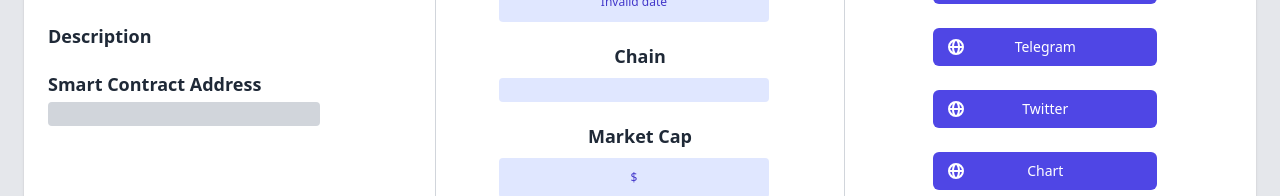
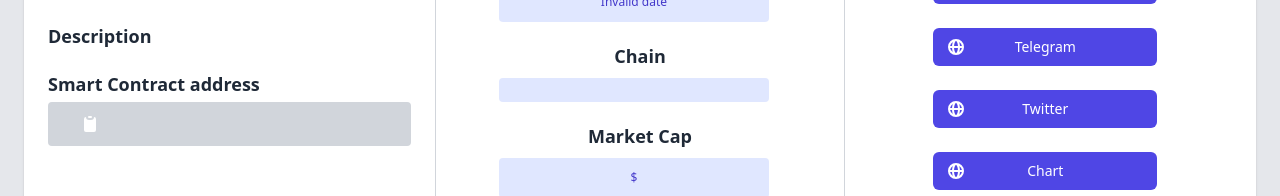
Before and after one commit to kyraymege/coinShoot, a Next.js app: page /coin/1 in a window 1280 px wide. Shown: the part 234-430 px from the top of the page. Built offline with nearby package versions, Linux system fonts and the light colour scheme; no server answers; the database is empty.

Commit message:
url update

```diff
--- a/pages/coin/[url].js
+++ b/pages/coin/[url].js
@@ -45,8 +45,13 @@ const Page = () => {
     }
   });
 
+  const getCopy = () =>{
+
+    document.execCommand("copy");
+    alert("Coppied");
+  }
+
   return (
-    <>
     <>
       <div className="w-full bg-gray-200 dark:bg-gray-900 py-10">
         <div className="container mx-auto px-6 flex items-start justify-center">
@@ -77,13 +82,23 @@ const Page = () => {
                   {coinInf.coin_description}
                 </p>
                 <h3 className="text-lg text-gray-800 dark:text-gray-100 font-bold mt-5 mb-1">
-
-                    Smart Contract Address
+                  Smart Contract address
                 </h3>
-                  <div className="text-xs text-center w-3/4 bg-gray-300 dark:text-indigo-600 rounded font-medium p-3 lg:mr-3">
-                  <p className="text-gray-600 dark:text-gray-400 text-sm font-normal">
+                <div className="text-xs text-center w-full bg-gray-300 dark:text-indigo-600 rounded font-medium p-3 lg:mr-3 flex-row flex">
+                  <p className="text-gray-600 dark:text-gray-400 text-sm font-normal mr-5">
                     {coinInf.coin_smartContractAddress}
                   </p>
+                  <span onClick={()=>{getCopy()}} className="cursor-pointer hover:scale-125">
+                    <svg
+                      xmlns="http://www.w3.org/2000/svg"
+                      className="h-5 w-5"
+                      viewBox="0 0 20 20"
+                      fill="currentColor"
+                    >
+                      <path d="M8 3a1 1 0 011-1h2a1 1 0 110 2H9a1 1 0 01-1-1z" />
+                      <path d="M6 3a2 2 0 00-2 2v11a2 2 0 002 2h8a2 2 0 002-2V5a2 2 0 00-2-2 3 3 0 01-3 3H9a3 3 0 01-3-3z" />
+                    </svg>
+                  </span>
                 </div>
               </div>
               <div className="w-full lg:w-1/3 p-6 border-t border-b lg:border-t-0 lg:border-b-0 sm:border-l sm:border-r border-gray-300">
@@ -126,7 +141,6 @@ const Page = () => {
                     <button
                       type="button"
                       className="mb-6 relative w-3/4 flex justify-center py-2 px-4 border border-transparent text-sm font-medium rounded-md text-white bg-indigo-600 hover:bg-indigo-700 focus:outline-none focus:ring-2 focus:ring-offset-2 focus:ring-indigo-500"
-
                     >
                       <span className="absolute left-0 inset-y-0 flex items-center pl-3">
                         <svg
@@ -151,7 +165,6 @@ const Page = () => {
                     <button
                       type="button"
                       className="mb-6 relative w-3/4 flex justify-center py-2 px-4 border border-transparent text-sm font-medium rounded-md text-white bg-indigo-600 hover:bg-indigo-700 focus:outline-none focus:ring-2 focus:ring-offset-2 focus:ring-indigo-500"
-
                     >
                       <span className="absolute left-0 inset-y-0 flex items-center pl-3">
                         <svg
@@ -176,7 +189,6 @@ const Page = () => {
                     <button
                       type="button"
                       className="mb-6 relative w-3/4 flex justify-center py-2 px-4 border border-transparent text-sm font-medium rounded-md text-white bg-indigo-600 hover:bg-indigo-700 focus:outline-none focus:ring-2 focus:ring-offset-2 focus:ring-indigo-500"
-
                     >
                       <span className="absolute left-0 inset-y-0 flex items-center pl-3">
                         <svg
@@ -201,7 +213,6 @@ const Page = () => {
                     <button
                       type="button"
                       className="mb-6 relative w-3/4 flex justify-center py-2 px-4 border border-transparent text-sm font-medium rounded-md text-white bg-indigo-600 hover:bg-indigo-700 focus:outline-none focus:ring-2 focus:ring-offset-2 focus:ring-indigo-500"
-
                     >
                       <span className="absolute left-0 inset-y-0 flex items-center pl-3">
                         <svg
@@ -222,13 +233,17 @@ const Page = () => {
                   </a>
                 </div>
 
-                  <div className="ml-16">
-
+                <div
+                  className={
+                    coinInf.coin_additionalLinks == "" || null
+                      ? "opacity-0 "
+                      : "opacity-100 ml-16"
+                  }
+                >
                   <a href={coinInf.coin_additionalLinks} target="_blank">
                     <button
                       type="button"
                       className="mb-6 relative w-3/4 flex justify-center py-2 px-4 border border-transparent text-sm font-medium rounded-md text-white bg-indigo-600 hover:bg-indigo-700 focus:outline-none focus:ring-2 focus:ring-offset-2 focus:ring-indigo-500"
-
                     >
                       <span className="absolute left-0 inset-y-0 flex items-center pl-3">
                         <svg
@@ -248,7 +263,6 @@ const Page = () => {
                     </button>
                   </a>
                 </div>
-
               </div>
             </div>
             {/* Card code block end */}
@@ -256,36 +270,6 @@ const Page = () => {
         </div>
       </div>
     </>
-      {/*<div className="min-h-screen flex flex-col items-center justify-center bg-gray-700 py-12 px-4 sm:px-6 lg:px-8">
-        <div className="w-1/2 min-h-screen bg-white rounded-lg shadow-sm ">
-        <div className="flex-shrink-0 p-5 flex flex-row items-stretch">
-            <img
-              className="rounded-full mr-10"
-              src={coinInf.coin_imageUri}
-              height={100}
-              width={100}
-              alt={coinInf.coin_name}
-            />
-            <h1 className="text-3xl font-medium text-gray-700">{coinInf.coin_name}</h1>
-            <span className="text-white ml-10 text-2xl font-bold w-16 h-10 bg-gray-700 text-center rounded-xl">
-            ${coinInf.coin_symbol}
-            </span>
-          </div>
-          <div className="ml-4">
-            <div className="text-lm font-medium text-gray-900">
-
-            </div>
-        <p>Bu sayfa {coinInf.coin_name} adlı kullanıcının</p>
-        <p>Coin symbol {coinInf.coin_symbol}</p>
-        <p>coin_marketcap {coinInf.coin_marketcap}</p>
-        <div className="flex items-center">
-
-
-          </div>
-        </div>
-        </div>
-  </div>*/}
-    </>
   );
 };
 
```
Lines whose indentation alone changed are shown as unchanged.
